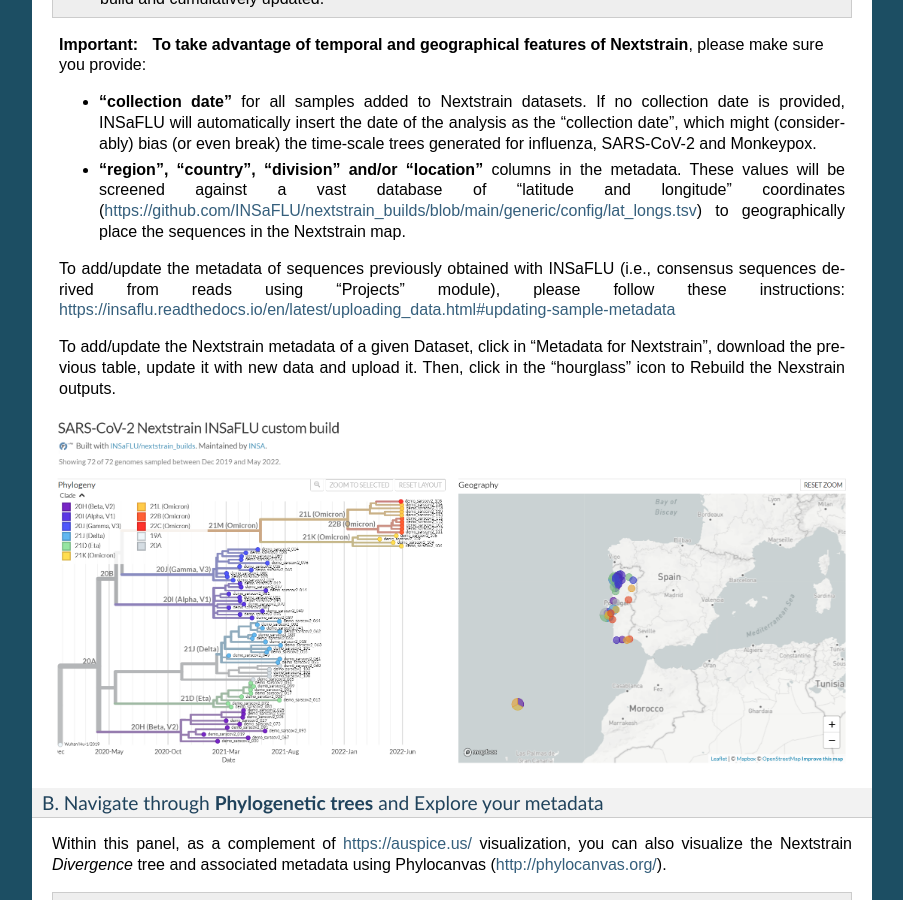
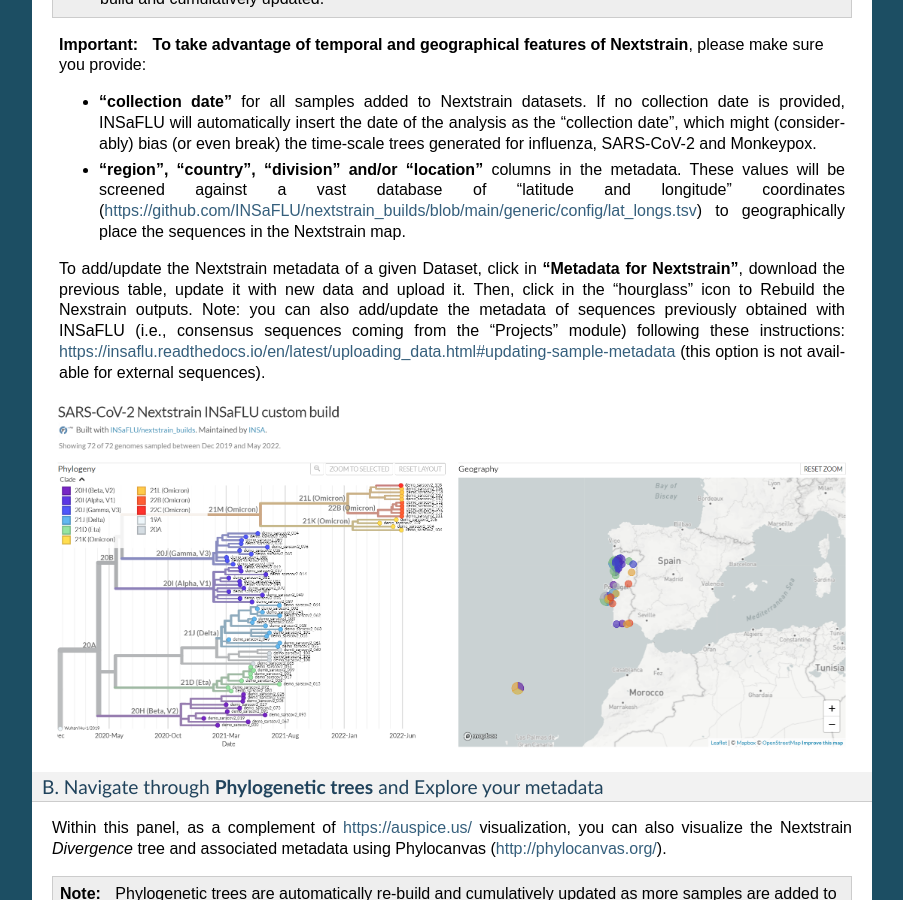
Before and after one commit to INSaFLU/insaflu_docs, a Sphinx documentation site: the page built from docs/output_visualization.rst, in a window 1280 px wide and 900 px high, scrolled down 16806 px. Shown: the whole window, without its empty margins (198-1101 px from the left). Built offline with Sphinx 7.4.7, drawn with Linux system fonts in a browser that asks for light colours; formulas are drawn with MathJax 3.

Commit message:
Add how to update Nextstrain metadata

```diff
--- a/docs/output_visualization.rst
+++ b/docs/output_visualization.rst
@@ -393,11 +393,7 @@
 
 	- **"region", "country", "division" and/or "location"** columns in the metadata. These values will be screened against a vast database of "latitude and longitude" coordinates (https://github.com/INSaFLU/nextstrain_builds/blob/main/generic/config/lat_longs.tsv) to geographically place the sequences in the Nextstrain map.
 
-	To add/update the metadata of sequences previously obtained with INSaFLU (i.e., consensus sequences derived from reads using "Projects" module), please follow these instructions: https://insaflu.readthedocs.io/en/latest/uploading_data.html#updating-sample-metadata
-
-	To add/update the Nextstrain metadata of a given Dataset, click in "Metadata for Nextstrain", download the previous table, update it with new data and upload it. Then, click in the "hourglass" icon to Rebuild the Nexstrain outputs.
-
-
+	To add/update the Nextstrain metadata of a given Dataset, click in **"Metadata for Nextstrain"**, download the previous table, update it with new data and upload it. Then, click in the "hourglass" icon to Rebuild the Nexstrain outputs. Note: you can also add/update the metadata of sequences previously obtained with INSaFLU (i.e., consensus sequences coming from the "Projects" module) following these instructions: https://insaflu.readthedocs.io/en/latest/uploading_data.html#updating-sample-metadata (this option is not available for external sequences).
 
 
 .. image:: _static/json_nextstrain.png
```
